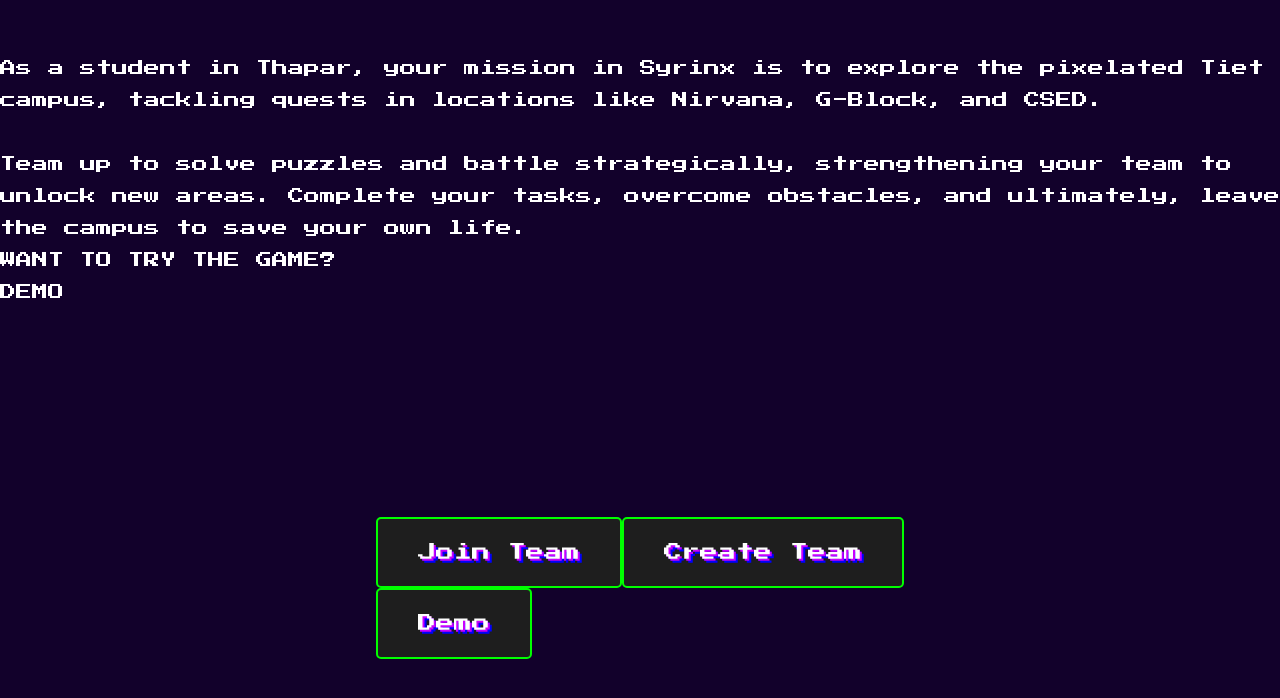
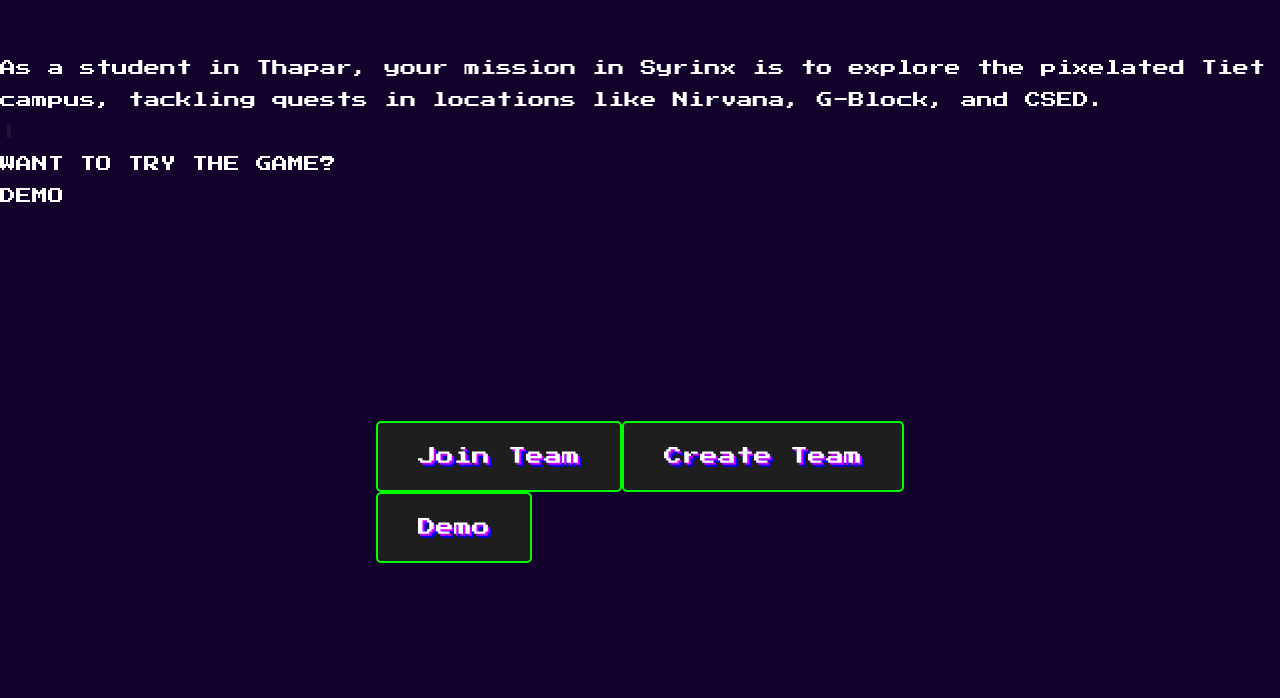
Before and after one commit to SakshhamTheCoder/Syrinx_Login, a React (Vite) app: page / in a window 1280 px wide. Shown: the part 1528-2226 px from the top of the page. Built offline with nearby package versions, Linux system fonts and the light colour scheme.

Commit message:
Typewriter

```diff
--- a/package.json
+++ b/package.json
@@ -17,7 +17,8 @@
     "express": "^4.19.2",
     "mongoose": "^8.4.5",
     "react": "^18.3.1",
-    "react-dom": "^18.3.1"
+    "react-dom": "^18.3.1",
+    "typewriter-effect": "^2.21.0"
   },
   "devDependencies": {
     "@types/react": "^18.3.3",
--- a/src/App.jsx
+++ b/src/App.jsx
@@ -2,6 +2,7 @@ import React from 'react';
 import HeroSection from './Components/HeroSection';
 import Registration from './Components/Registration';
 import RetroButton from './Components/RetroButton';
+import TypewriterText from './Components/TypewriterText';
 
 const App = () => {
   return (
@@ -13,24 +14,20 @@ const App = () => {
 
       {/* Main Content */}
       <div className=" content w-full px-4 lg:px-8 py-8 lg:py-16 max-w-screen-xl mx-auto">
-        <p className="text-center text-sm lg:text-xl">
-          As a student in Thapar, your mission in Syrinx is to explore the pixelated Tiet campus,
+        <TypewriterText speed={20} className="text-center text-sm lg:text-xl" text="As a student in Thapar, your mission in Syrinx is to explore the pixelated Tiet campus,
           tackling quests in locations like Nirvana, G-Block, and CSED.
-        </p>
-        <br />
-        <p className="text-center text-sm lg:text-xl">
+          <br/><br/>
           Team up to solve puzzles and battle strategically, strengthening your team to unlock new
           areas. Complete your tasks, overcome obstacles, and ultimately, leave the campus to save
-          your own life.
-        </p>
+          your own life."/>
         <div className="flex flex-col items-center mt-8 lg:mt-12">
-        <p className="text-center text-sm lg:text-xl mb-5 mt-10">WANT TO TRY THE GAME?</p>
+          <p className="text-center text-sm lg:text-xl mb-5 mt-10">WANT TO TRY THE GAME?</p>
           <RetroButton text="DEMO" />
         </div>
       </div>
 
       {/* Registration Section */}
-      <div className="w-30px" style={{height:'70vh',display:'flex',justifyContent:'center', alignItems:'center'}}>
+      <div className="w-30px" style={{ height: '70vh', display: 'flex', justifyContent: 'center', alignItems: 'center' }}>
         <Registration />
       </div>
     </div>
--- /dev/null
+++ b/src/Components/TypewriterText.jsx
@@ -0,0 +1,18 @@
+import React from 'react';
+import Typewriter from 'typewriter-effect';
+
+const TypewriterText = ({ text, speed, ...props }) => {
+    return (
+        <div {...props}>
+            <Typewriter
+                options={
+                    { delay: speed ? speed : 50 }
+                } onInit={(typewriter) => {
+                    typewriter.typeString(text).start();
+                }}
+            />
+        </div>
+    );
+};
+
+export default TypewriterText;
```
Also changed, not shown: 1 other file (tests, documents, lock files or other folders).
